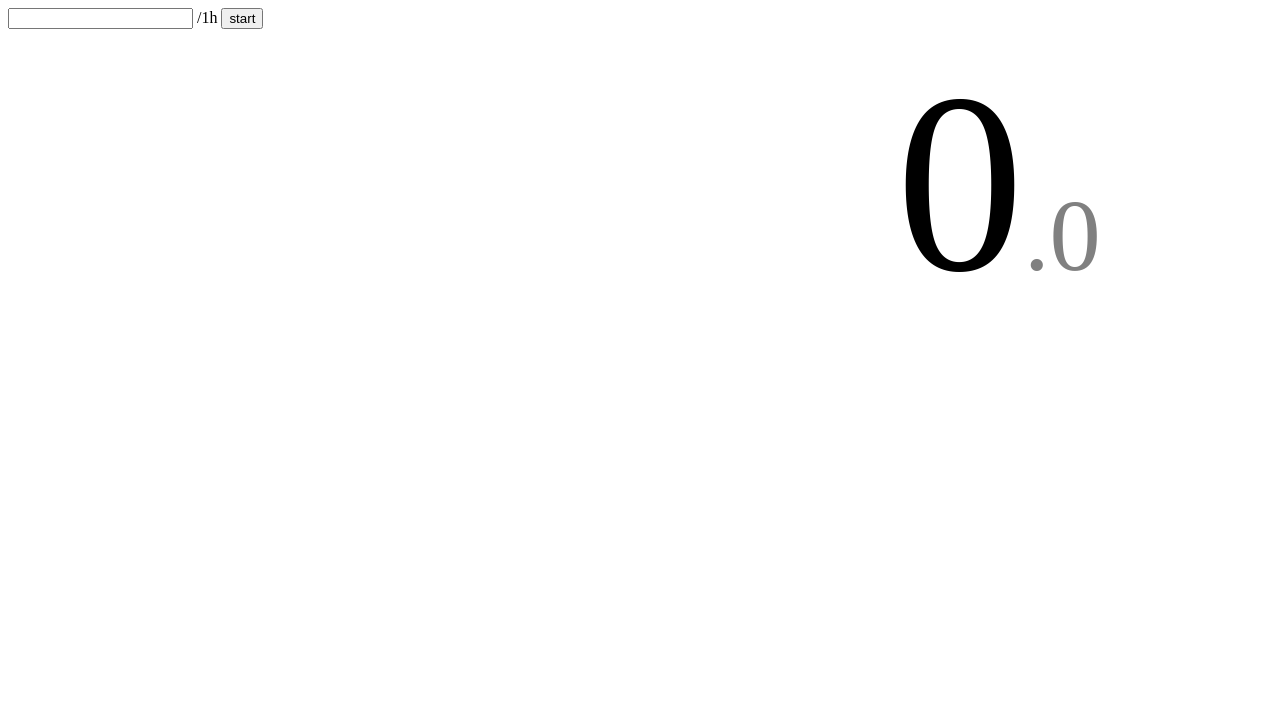
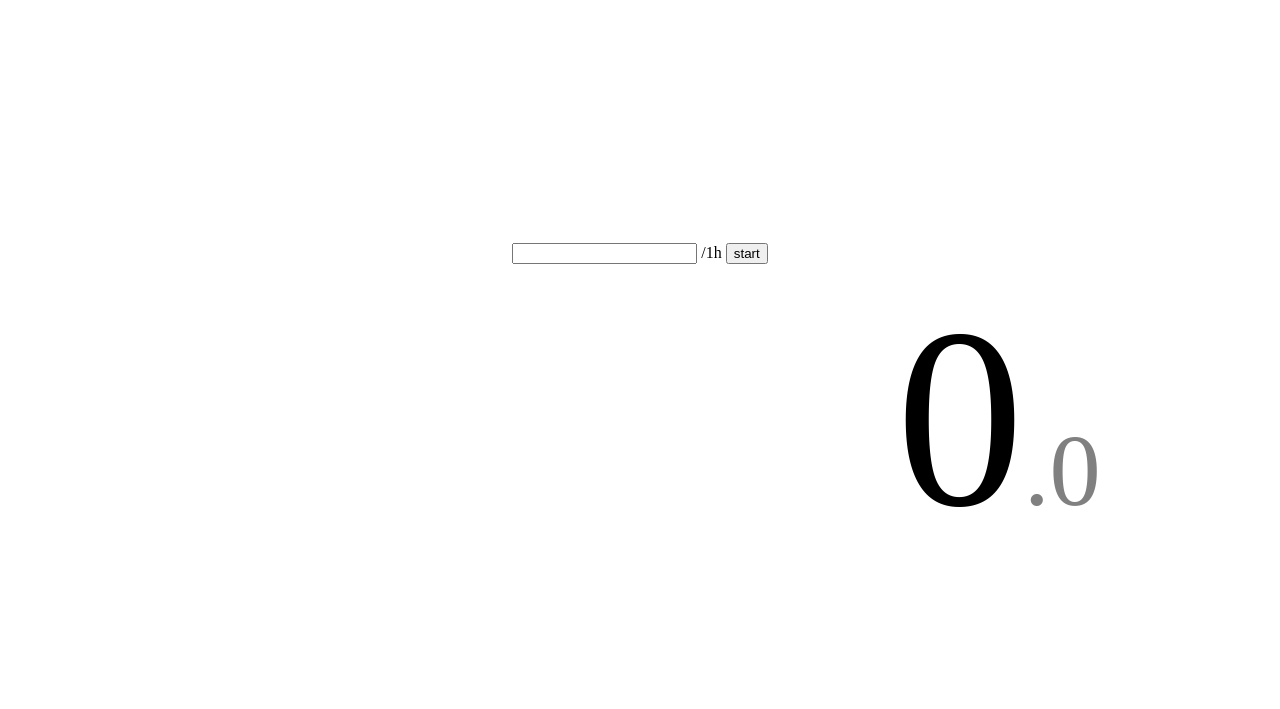
Before and after one commit to konjacdesert/hw-timer, a website built with webpack: page docs/index.html in a window 1280 px wide. Built offline with nearby package versions, Linux system fonts and the light colour scheme.

Commit message:
レイアウト変更

```diff
--- a/docs/css/index.css
+++ b/docs/css/index.css
@@ -1,12 +1,24 @@
+html {
+  height: 100%;
+}
 body {
   margin: 0;
+  height: 100%;
+}
+.center {
+  display: flex;
+  width: 100%;
+  height: 100%;
+  flex-direction: column;
+  justify-content: center;
+  align-items: center;
 }
 .fix {
   padding: 8px;
 }
 .flex {
   width: 100%;
-  height: 100%;
+  /* height: 100%; */
   display: flex;
   overflow: hidden;
   align-items: baseline;
--- a/docs/index.html
+++ b/docs/index.html
@@ -8,6 +8,7 @@
     <title>Document</title>
   </head>
   <body>
+    <div class="center">
       <div class="fix">
         <input id="hw" type="number" />
         <span>/1h</span>
@@ -18,5 +19,6 @@
         <div id="small">.0</div>
       </div>
       <script src="./index.js"></script>
+    </div>
   </body>
 </html>
```
Lines whose indentation alone changed are shown as unchanged.
